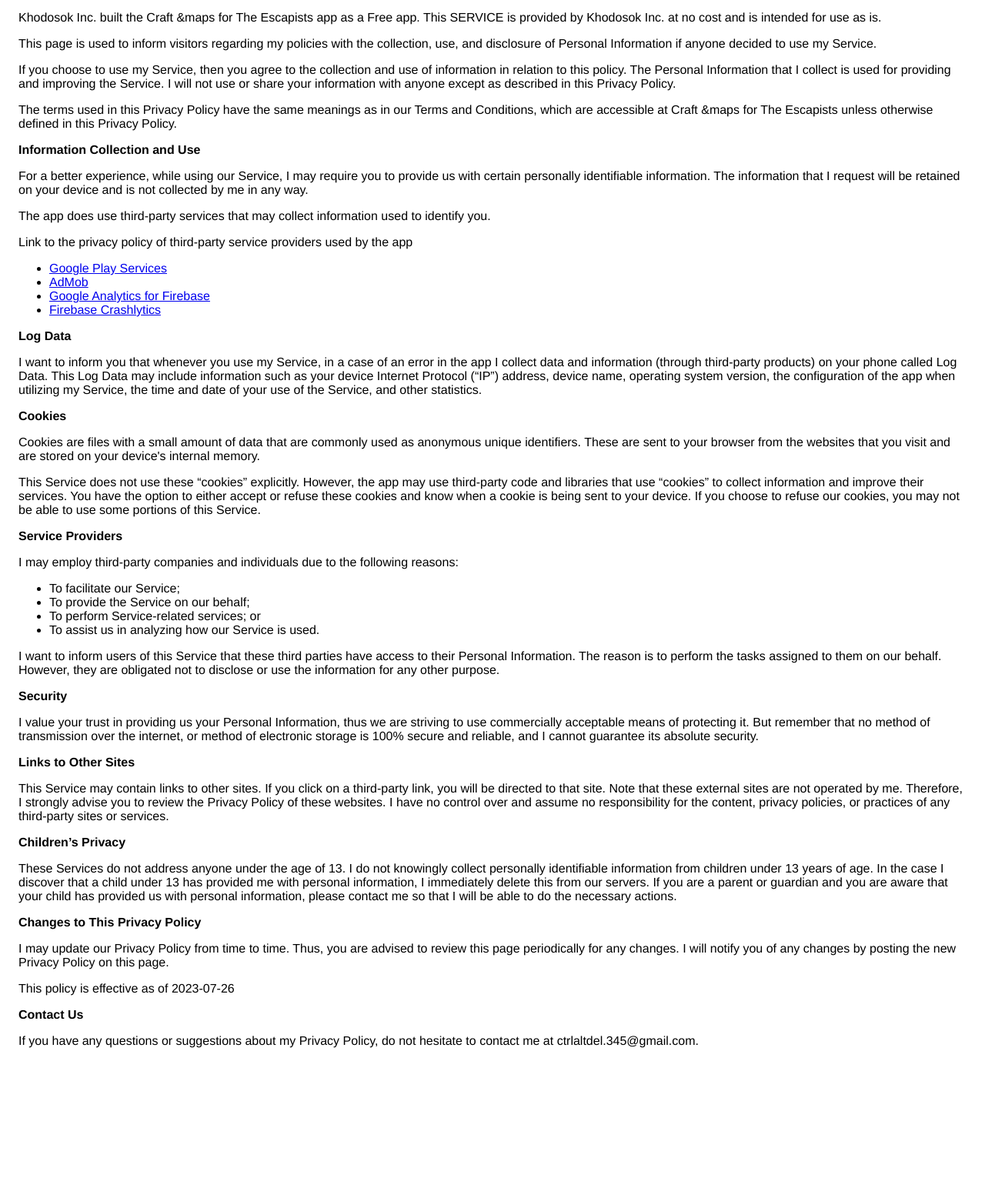
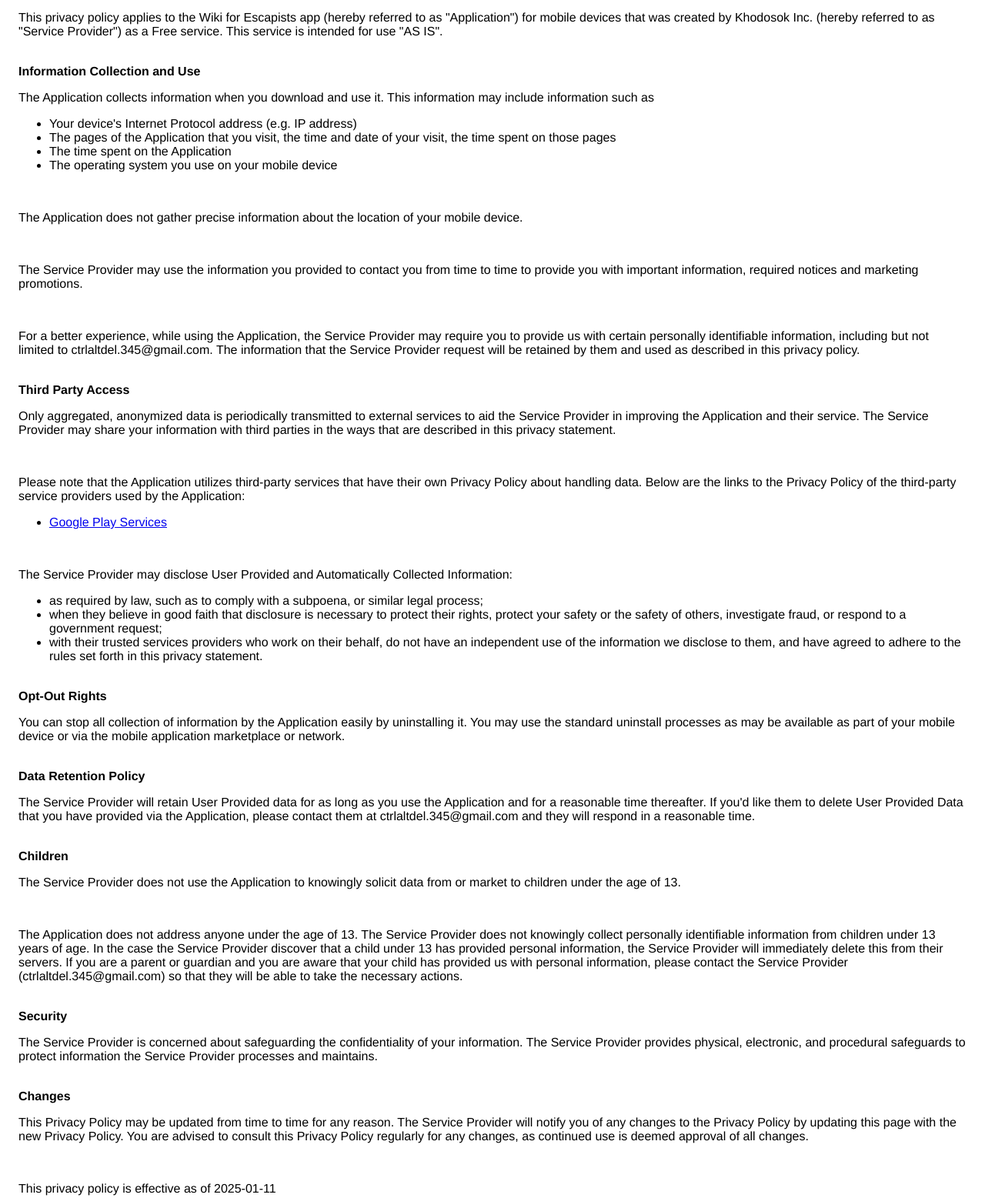
Before and after one commit to GvidoNN/GvidoNN.github.io, a plain HTML site: page privacy/privacytheescapists.html in a window 1280 px wide. Shown: the part 44-1601 px from the top of the page at 77% size. Before the commit the page ends 1446 px from the top, so only its background shows below. Drawn offline with Linux system fonts and the light colour scheme.

Commit message:
update privacy

```diff
--- a/privacy/privacytheescapists.html
+++ b/privacy/privacytheescapists.html
@@ -7,103 +7,96 @@
     <style> body { font-family: 'Helvetica Neue', Helvetica, Arial, sans-serif; padding:1em; } </style>
 </head>
 <body>
-    <strong>Privacy Policy</strong> <p>
-                  Khodosok Inc. built the Craft &amp;maps for The Escapists app as
-                  a Free app. This SERVICE is provided by
-                  Khodosok Inc. at no cost and is intended for use as
-                  is.
-                </p> <p>
-                  This page is used to inform visitors regarding my
-                  policies with the collection, use, and disclosure of Personal
-                  Information if anyone decided to use my Service.
-                </p> <p>
-                  If you choose to use my Service, then you agree to
-                  the collection and use of information in relation to this
-                  policy. The Personal Information that I collect is
-                  used for providing and improving the Service. I will not use or share your information with
-                  anyone except as described in this Privacy Policy.
-                </p> <p>
-                  The terms used in this Privacy Policy have the same meanings
-                  as in our Terms and Conditions, which are accessible at
-                  Craft &amp;maps for The Escapists unless otherwise defined in this Privacy Policy.
-                </p> <p><strong>Information Collection and Use</strong></p> <p>
-                  For a better experience, while using our Service, I
-                  may require you to provide us with certain personally
-                  identifiable information. The information that
-                  I request will be retained on your device and is not collected by me in any way.
-                </p> <div><p>
-                    The app does use third-party services that may collect
-                    information used to identify you.
-                  </p> <p>
-                    Link to the privacy policy of third-party service providers used
-                    by the app
-                  </p> <ul><li><a href="https://www.google.com/policies/privacy/" target="_blank" rel="noopener noreferrer">Google Play Services</a></li><li><a href="https://support.google.com/admob/answer/6128543?hl=en" target="_blank" rel="noopener noreferrer">AdMob</a></li><li><a href="https://firebase.google.com/policies/analytics" target="_blank" rel="noopener noreferrer">Google Analytics for Firebase</a></li><li><a href="https://firebase.google.com/support/privacy/" target="_blank" rel="noopener noreferrer">Firebase Crashlytics</a></li><!----><!----><!----><!----><!----><!----><!----><!----><!----><!----><!----><!----><!----><!----><!----><!----><!----><!----><!----><!----><!----><!----><!----><!----></ul></div> <p><strong>Log Data</strong></p> <p>
-                  I want to inform you that whenever you
-                  use my Service, in a case of an error in the app
-                  I collect data and information (through third-party
-                  products) on your phone called Log Data. This Log Data may
-                  include information such as your device Internet Protocol
-                  (“IP”) address, device name, operating system version, the
-                  configuration of the app when utilizing my Service,
-                  the time and date of your use of the Service, and other
-                  statistics.
-                </p> <p><strong>Cookies</strong></p> <p>
-                  Cookies are files with a small amount of data that are
-                  commonly used as anonymous unique identifiers. These are sent
-                  to your browser from the websites that you visit and are
-                  stored on your device's internal memory.
-                </p> <p>
-                  This Service does not use these “cookies” explicitly. However,
-                  the app may use third-party code and libraries that use
-                  “cookies” to collect information and improve their services.
-                  You have the option to either accept or refuse these cookies
-                  and know when a cookie is being sent to your device. If you
-                  choose to refuse our cookies, you may not be able to use some
-                  portions of this Service.
-                </p> <p><strong>Service Providers</strong></p> <p>
-                  I may employ third-party companies and
-                  individuals due to the following reasons:
-                </p> <ul><li>To facilitate our Service;</li> <li>To provide the Service on our behalf;</li> <li>To perform Service-related services; or</li> <li>To assist us in analyzing how our Service is used.</li></ul> <p>
-                  I want to inform users of this Service
-                  that these third parties have access to their Personal
-                  Information. The reason is to perform the tasks assigned to
-                  them on our behalf. However, they are obligated not to
-                  disclose or use the information for any other purpose.
-                </p> <p><strong>Security</strong></p> <p>
-                  I value your trust in providing us your
-                  Personal Information, thus we are striving to use commercially
-                  acceptable means of protecting it. But remember that no method
-                  of transmission over the internet, or method of electronic
-                  storage is 100% secure and reliable, and I cannot
-                  guarantee its absolute security.
-                </p> <p><strong>Links to Other Sites</strong></p> <p>
-                  This Service may contain links to other sites. If you click on
-                  a third-party link, you will be directed to that site. Note
-                  that these external sites are not operated by me.
-                  Therefore, I strongly advise you to review the
-                  Privacy Policy of these websites. I have
-                  no control over and assume no responsibility for the content,
-                  privacy policies, or practices of any third-party sites or
-                  services.
-                </p> <p><strong>Children’s Privacy</strong></p> <div><p>
-                    These Services do not address anyone under the age of 13.
-                    I do not knowingly collect personally
+<strong>Privacy Policy</strong>
+<p>This privacy policy applies to the Wiki for Escapists app (hereby referred to as "Application") for mobile devices
+    that was created by Khodosok Inc. (hereby referred to as "Service Provider") as a Free service. This service is
+    intended for use "AS IS".</p><br><strong>Information Collection and Use</strong>
+<p>The Application collects information when you download and use it. This information may include information such
+    as </p>
+<ul>
+    <li>Your device's Internet Protocol address (e.g. IP address)</li>
+    <li>The pages of the Application that you visit, the time and date of your visit, the time spent on those pages</li>
+    <li>The time spent on the Application</li>
+    <li>The operating system you use on your mobile device</li>
+</ul>
+<p></p><br>
+<p>The Application does not gather precise information about the location of your mobile device.</p>
+<div style="display: none;"><p>The Application collects your device's location, which helps the Service Provider
+    determine your approximate geographical location and make use of in below ways:</p>
+    <ul>
+        <li>Geolocation Services: The Service Provider utilizes location data to provide features such as personalized
+            content, relevant recommendations, and location-based services.
+        </li>
+        <li>Analytics and Improvements: Aggregated and anonymized location data helps the Service Provider to analyze
+            user behavior, identify trends, and improve the overall performance and functionality of the Application.
+        </li>
+        <li>Third-Party Services: Periodically, the Service Provider may transmit anonymized location data to external
+            services. These services assist them in enhancing the Application and optimizing their offerings.
+        </li>
+    </ul>
+</div>
+<br>
+<p>The Service Provider may use the information you provided to contact you from time to time to provide you with
+    important information, required notices and marketing promotions.</p><br>
+<p>For a better experience, while using the Application, the Service Provider may require you to provide us with certain
+    personally identifiable information, including but not limited to ctrlaltdel.345@gmail.com. The information that the
+    Service Provider request will be retained by them and used as described in this privacy policy.</p><br><strong>Third
+    Party Access</strong>
+<p>Only aggregated, anonymized data is periodically transmitted to external services to aid the Service Provider in
+    improving the Application and their service. The Service Provider may share your information with third parties in
+    the ways that are described in this privacy statement.</p>
+<div><br>
+    <p>Please note that the Application utilizes third-party services that have their own Privacy Policy about handling
+        data. Below are the links to the Privacy Policy of the third-party service providers used by the
+        Application:</p>
+    <ul>
+        <li><a href="https://www.google.com/policies/privacy/" target="_blank" rel="noopener noreferrer">Google Play
+            Services</a></li><!----><!----><!----><!----><!----><!----><!----><!----><!----><!----><!----><!----><!---->
+        <!----><!----><!----><!----><!----><!----><!----><!----><!----><!----><!----><!----><!----><!----><!----><!---->
+        <!----><!----></ul>
+</div>
+<br>
+<p>The Service Provider may disclose User Provided and Automatically Collected Information:</p>
+<ul>
+    <li>as required by law, such as to comply with a subpoena, or similar legal process;</li>
+    <li>when they believe in good faith that disclosure is necessary to protect their rights, protect your safety or the
+        safety of others, investigate fraud, or respond to a government request;
+    </li>
+    <li>with their trusted services providers who work on their behalf, do not have an independent use of the
+        information we disclose to them, and have agreed to adhere to the rules set forth in this privacy statement.
+    </li>
+</ul>
+<p></p><br><strong>Opt-Out Rights</strong>
+<p>You can stop all collection of information by the Application easily by uninstalling it. You may use the standard
+    uninstall processes as may be available as part of your mobile device or via the mobile application marketplace or
+    network.</p><br><strong>Data Retention Policy</strong>
+<p>The Service Provider will retain User Provided data for as long as you use the Application and for a reasonable time
+    thereafter. If you'd like them to delete User Provided Data that you have provided via the Application, please
+    contact them at ctrlaltdel.345@gmail.com and they will respond in a reasonable time.</p>
+<br><strong>Children</strong>
+<p>The Service Provider does not use the Application to knowingly solicit data from or market to children under the age
+    of 13.</p>
+<div><br>
+    <p>The Application does not address anyone under the age of 13.
+        The Service Provider does not knowingly collect personally
         identifiable information from children under 13 years of age. In the case
-                    I discover that a child under 13 has provided
-                    me with personal information, I immediately
-                    delete this from our servers. If you are a parent or guardian
+        the Service Provider discover that a child under 13 has provided
+        personal information, the Service Provider will immediately
+        delete this from their servers. If you are a parent or guardian
         and you are aware that your child has provided us with
-                    personal information, please contact me so that
-                    I will be able to do the necessary actions.
-                  </p></div> <!----> <p><strong>Changes to This Privacy Policy</strong></p> <p>
-                  I may update our Privacy Policy from
-                  time to time. Thus, you are advised to review this page
-                  periodically for any changes. I will
-                  notify you of any changes by posting the new Privacy Policy on
-                  this page.
-                </p> <p>This policy is effective as of 2023-07-26</p> <p><strong>Contact Us</strong></p> <p>
-                  If you have any questions or suggestions about my
-                  Privacy Policy, do not hesitate to contact me at ctrlaltdel.345@gmail.com.
-
+        personal information, please contact the Service Provider (ctrlaltdel.345@gmail.com) so that
+        they will be able to take the necessary actions.</p></div><!----><br><strong>Security</strong>
+<p>The Service Provider is concerned about safeguarding the confidentiality of your information. The Service Provider
+    provides physical, electronic, and procedural safeguards to protect information the Service Provider processes and
+    maintains.</p><br><strong>Changes</strong>
+<p>This Privacy Policy may be updated from time to time for any reason. The Service Provider will notify you of any
+    changes to the Privacy Policy by updating this page with the new Privacy Policy. You are advised to consult this
+    Privacy Policy regularly for any changes, as continued use is deemed approval of all changes.</p><br>
+<p>This privacy policy is effective as of 2025-01-11</p><br><strong>Your Consent</strong>
+<p>By using the Application, you are consenting to the processing of your information as set forth in this Privacy
+    Policy now and as amended by us.</p><br><strong>Contact Us</strong>
+<p>If you have any questions regarding privacy while using the Application, or have questions about the practices,
+    please contact the Service Provider via email at ctrlaltdel.345@gmail.com.</p>
+<hr>
 </body>
 </html>
```
Lines whose indentation alone changed are shown as unchanged.
